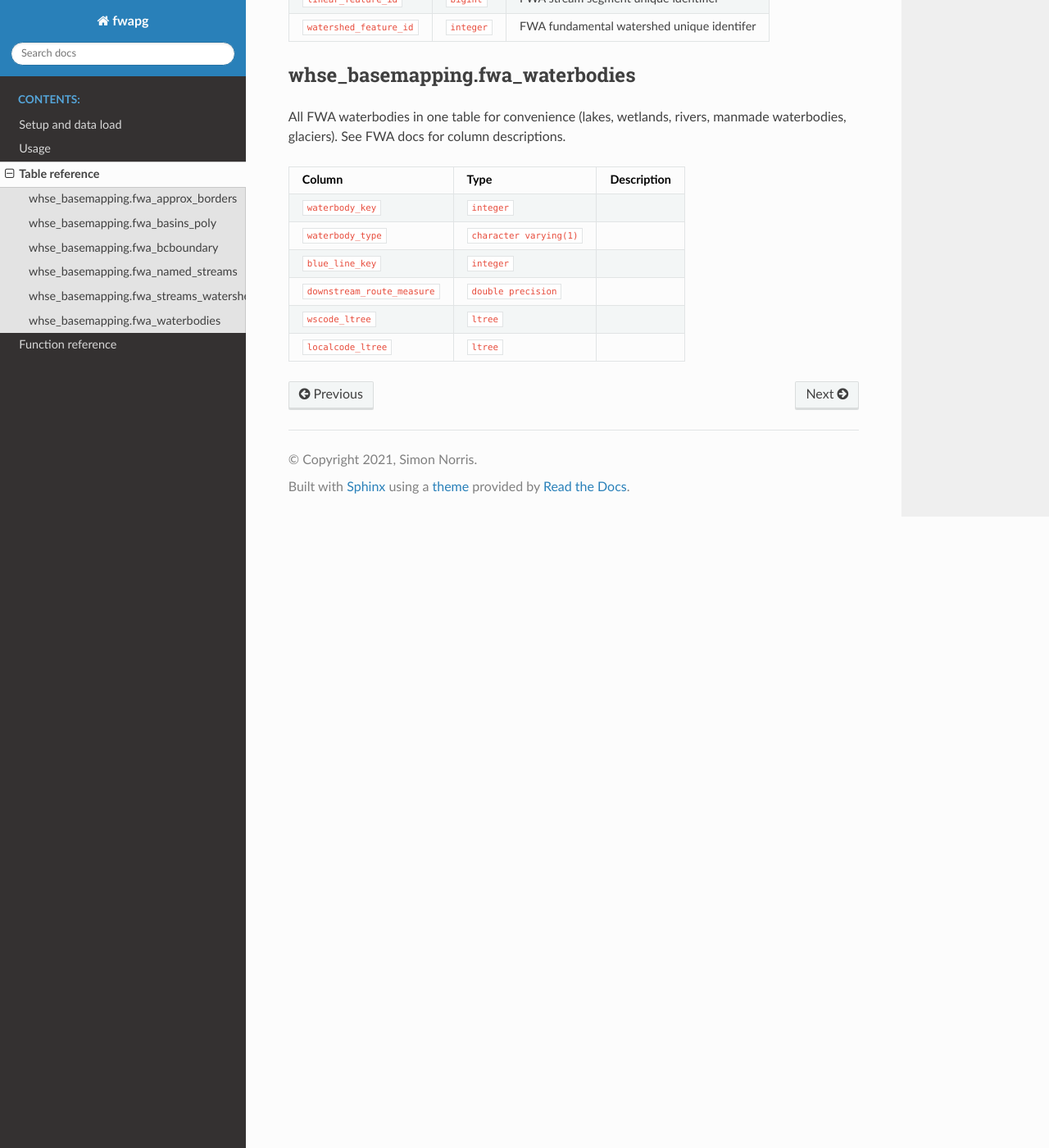
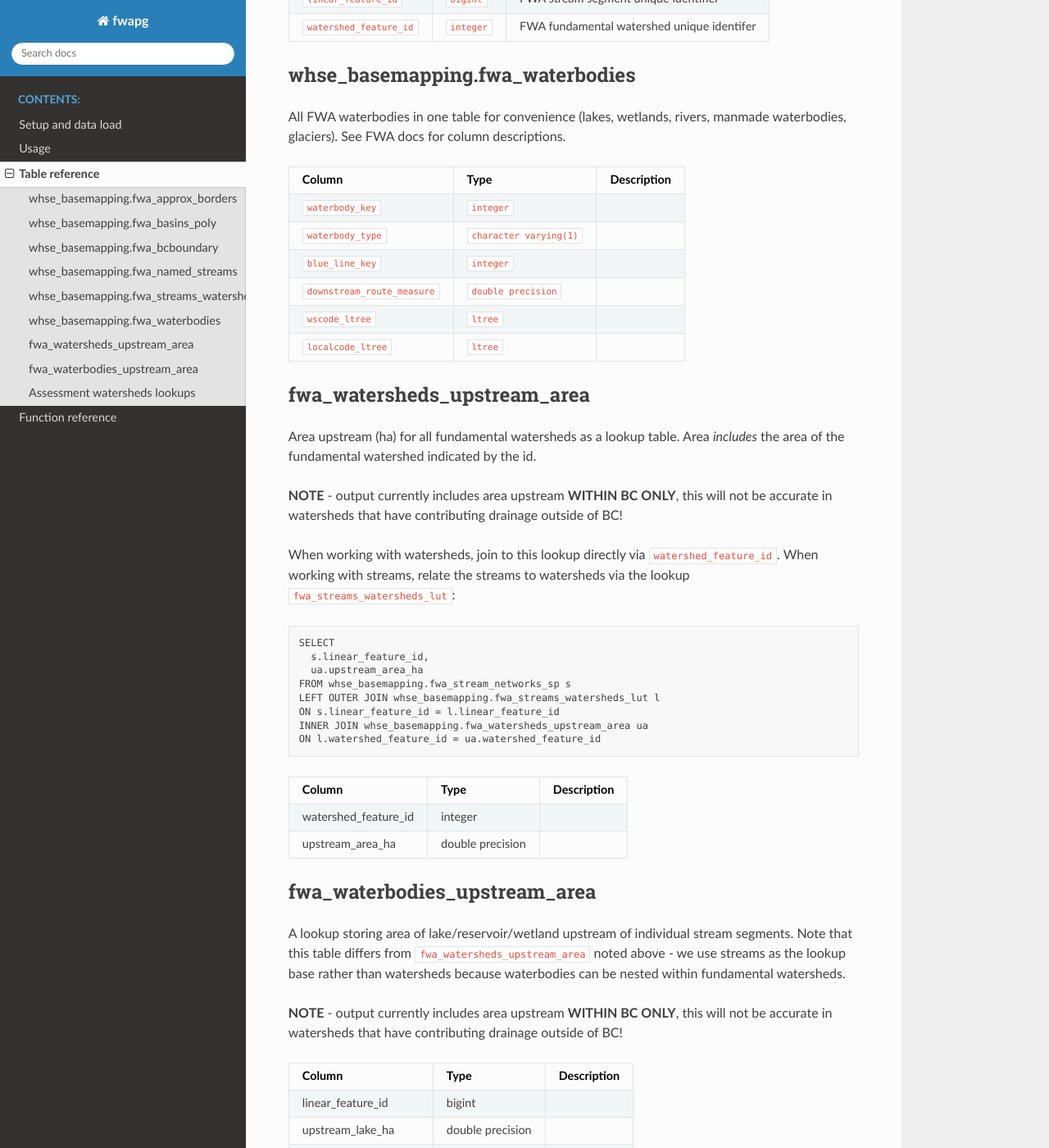
Before and after one commit to smnorris/fwapg, a Sphinx documentation site: the page built from docs/03_tables.md, in a window 1280 px wide and 1400 px high, scrolled down 1579 px. Shown: the whole window at 82% size. Built offline with Sphinx 7.4.7 and the Read the Docs theme 2.0.0, drawn with Linux system fonts in a browser that asks for light colours; some of the changed text lies outside the part shown.

```diff
--- a/docs/03_tables.md
+++ b/docs/03_tables.md
@@ -65,3 +65,52 @@
 | `downstream_route_measure` | `double precision` |  |
 | `wscode_ltree` | `ltree` |  |
 | `localcode_ltree` | `ltree` |  |
+
+
+## fwa_watersheds_upstream_area
+
+Area upstream (ha) for all fundamental watersheds as a lookup table. Area *includes* the area of the fundamental watershed indicated by the id.
+
+**NOTE** - output currently includes area upstream **WITHIN BC ONLY**, this will not be accurate in watersheds that have contributing drainage outside of BC!
+
+When working with watersheds, join to this lookup directly via `watershed_feature_id`.
+When working with streams, relate the streams to watersheds via the lookup `fwa_streams_watersheds_lut`:
+
+    SELECT
+      s.linear_feature_id,
+      ua.upstream_area_ha
+    FROM whse_basemapping.fwa_stream_networks_sp s
+    LEFT OUTER JOIN whse_basemapping.fwa_streams_watersheds_lut l
+    ON s.linear_feature_id = l.linear_feature_id
+    INNER JOIN whse_basemapping.fwa_watersheds_upstream_area ua
+    ON l.watershed_feature_id = ua.watershed_feature_id
+
+| Column | Type | Description |
+|--------|------|-------------|
+| watershed_feature_id | integer          | |
+| upstream_area_ha     | double precision | |
+
+## fwa_waterbodies_upstream_area
+
+A lookup storing area of lake/reservoir/wetland upstream of individual stream segments.
+Note that this table differs from `fwa_watersheds_upstream_area` noted above - we use streams as the lookup base rather than watersheds because waterbodies can be nested within fundamental watersheds.
+
+**NOTE** - output currently includes area upstream **WITHIN BC ONLY**, this will not be accurate in watersheds that have contributing drainage outside of BC!
+
+| Column | Type | Description |
+|--------|------|-------------|
+| linear_feature_id     | bigint           |           |
+| upstream_lake_ha      | double precision |           |
+| upstream_reservoir_ha | double precision |           |
+| upstream_wetland_ha   | double precision |           |
+
+## Assessment watersheds lookups
+
+Some workflows require relating `fwa_assessment_watersheds_poly` to stream segments and fundamental watersheds. There are no existing keys in the data that maintain this link - the query requires a resource intensive spatial function.  Rather than running a spatial query every time, this lookup is provided.
+
+| Column | Type | Description |
+|--------|------|-------------|
+| watershed_feature_id | integer |           |
+| assmnt_watershed_id  | integer |           |
+| watershed_group_code | text    |           |
+| watershed_group_id   | integer |           |
```
Also changed, not shown: 1 other file.
